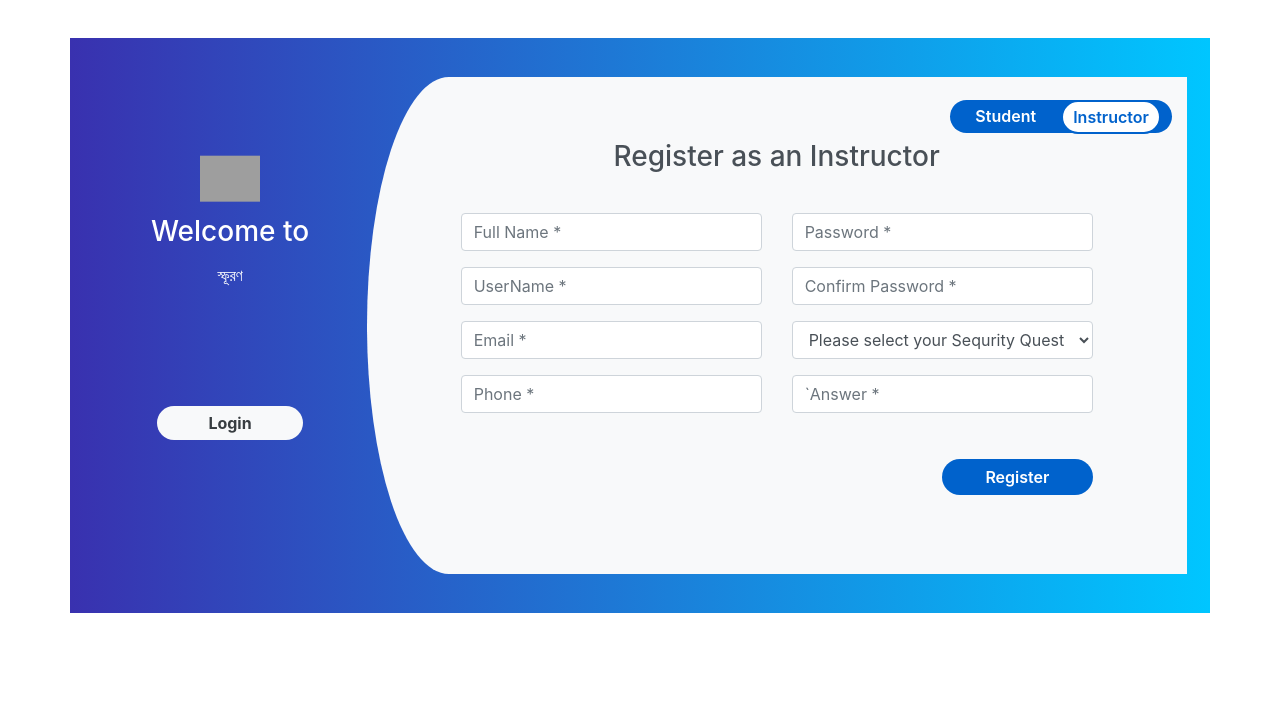
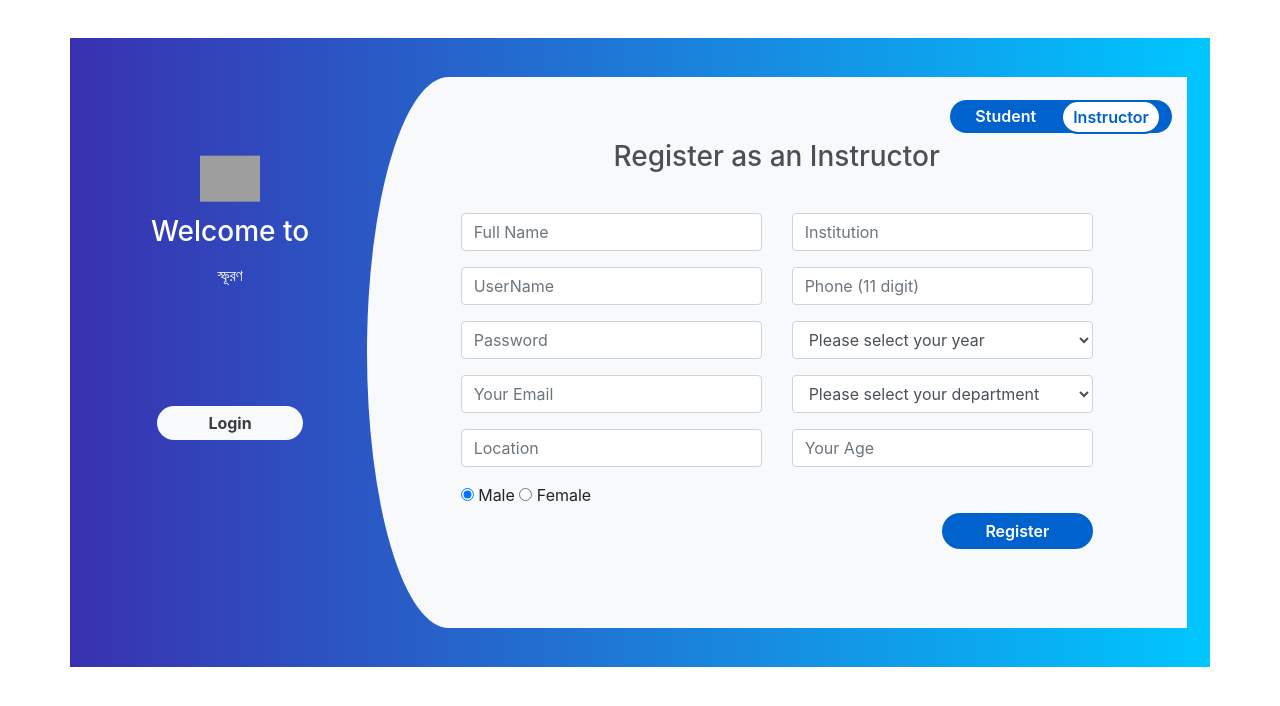
Before and after one commit to shuaibw/OTMS, a website: page frontend/newUser.html in a window 1280 px wide. Both pictures are taken after a click on the tab "Instructor". Drawn offline with nearby package versions, Linux system fonts and the light colour scheme; grey boxes are pictures that could not be loaded; a web font is replaced by a local one.

Commit message:
Add instructor registration

```diff
--- a/frontend/newUser.html
+++ b/frontend/newUser.html
@@ -57,7 +57,7 @@
           <div class="tab-content" id="myTabContent">
             <div class="tab-pane fade show active" id="home" role="tabpanel" aria-labelledby="home-tab">
               <h3 class="register-heading">Register as a Student</h3>
-              <form action="http://localhost:3000/register/student" method="POST">
+              <form action="http://localhost:3000/register/instructor" method="POST">
                 <div class="row register-form">
                   <div class="col-md-6">
                     <div class="form-group">
@@ -78,11 +78,11 @@
                     <div class="form-group">
                       <div class="maxl">
                         <label class="radio inline">
-                          <input type="radio" name="gender" value="male" checked />
+                          <input type="radio" name="gender" value="Male" checked />
                           <span> Male </span>
                         </label>
                         <label class="radio inline">
-                          <input type="radio" name="gender" value="female" />
+                          <input type="radio" name="gender" value="Female" />
                           <span>Female </span>
                         </label>
                       </div>
@@ -155,49 +155,81 @@
                 <div class="row register-form">
                   <div class="col-md-6">
                     <div class="form-group">
-                      <input type="text" class="form-control" name="full_name" placeholder="Full Name *" value="" />
+                      <input type="text" class="form-control" name="fullname" placeholder="Full Name" value="" />
                     </div>
                     <div class="form-group">
-                      <input type="text" class="form-control" name="username" placeholder="UserName *" value="" />
+                      <input type="text" class="form-control" name="username" placeholder="UserName" value="" />
                     </div>
                     <div class="form-group">
-                      <input type="email" class="form-control" name="email" placeholder="Email *" value="" />
+                      <input type="password" class="form-control" name="password" placeholder="Password" value="" />
+                    </div>
+                    <div class="form-group">
+                      <input type="email" class="form-control" name="email" placeholder="Your Email" value="" />
+                    </div>
+                    <div class="form-group">
+                      <input type="text" class="form-control" name="location" placeholder="Location" value="" />
+                    </div>
+                    <div class="form-group">
+                      <div class="maxl">
+                        <label class="radio inline">
+                          <input type="radio" name="gender" value="Male" checked />
+                          <span> Male </span>
+                        </label>
+                        <label class="radio inline">
+                          <input type="radio" name="gender" value="Female" />
+                          <span>Female </span>
+                        </label>
+                      </div>
+                    </div>
+                  </div>
+                  <div class="col-md-6">
+                    <div class="form-group">
+                      <input type="text" class="form-control" name="institution" placeholder="Institution" value="" />
                     </div>
                     <div class="form-group">
                       <input
                         type="text"
+                        minlength="11"
                         maxlength="11"
-                        minlength="11"
+                        name="phone"
                         class="form-control"
-                        name="inst_phone"
-                        placeholder="Phone *"
-                        value=""
-                      />
-                    </div>
-                  </div>
-                  <div class="col-md-6">
-                    <div class="form-group">
-                      <input type="password" class="form-control" name="password" placeholder="Password *" value="" />
-                    </div>
-                    <div class="form-group">
-                      <input
-                        type="password"
-                        class="form-control"
-                        name="confirm_password"
-                        placeholder="Confirm Password *"
+                        placeholder="Phone (11 digit)"
                         value=""
                       />
                     </div>
                     <div class="form-group">
-                      <select class="form-control">
-                        <option class="hidden" selected disabled>Please select your Sequrity Question</option>
-                        <option>What is your Birthdate?</option>
-                        <option>What is Your old Phone Number</option>
-                        <option>What is your Pet Name?</option>
+                      <select class="form-control" name="year">
+                        <option class="hidden" selected disabled>Please select your year</option>
+                        <option>1</option>
+                        <option>2</option>
+                        <option>3</option>
+                        <option>4</option>
                       </select>
                     </div>
                     <div class="form-group">
-                      <input type="text" class="form-control" placeholder="`Answer *" value="" />
+                      <select class="form-control" name="department">
+                        <option class="hidden" selected disabled>Please select your department</option>
+                        <option>CSE</option>
+                        <option>EEE</option>
+                        <option>ME</option>
+                        <option>CE</option>
+                        <option>BME</option>
+                        <option>WRE</option>
+                        <option>URP</option>
+                        <option>ARCH</option>
+                        <option>IPE</option>
+                      </select>
+                    </div>
+                    <div class="form-group">
+                      <input
+                        type="text"
+                        minlength="2"
+                        maxlength="3"
+                        name="age"
+                        class="form-control"
+                        placeholder="Your Age"
+                        value=""
+                      />
                     </div>
                     <input type="submit" class="btnRegister" value="Register" />
                   </div>
```
Also changed, not shown: controller/registrationController.js (+29 -14 lines), frontend/login.html (+1 -1 lines).
